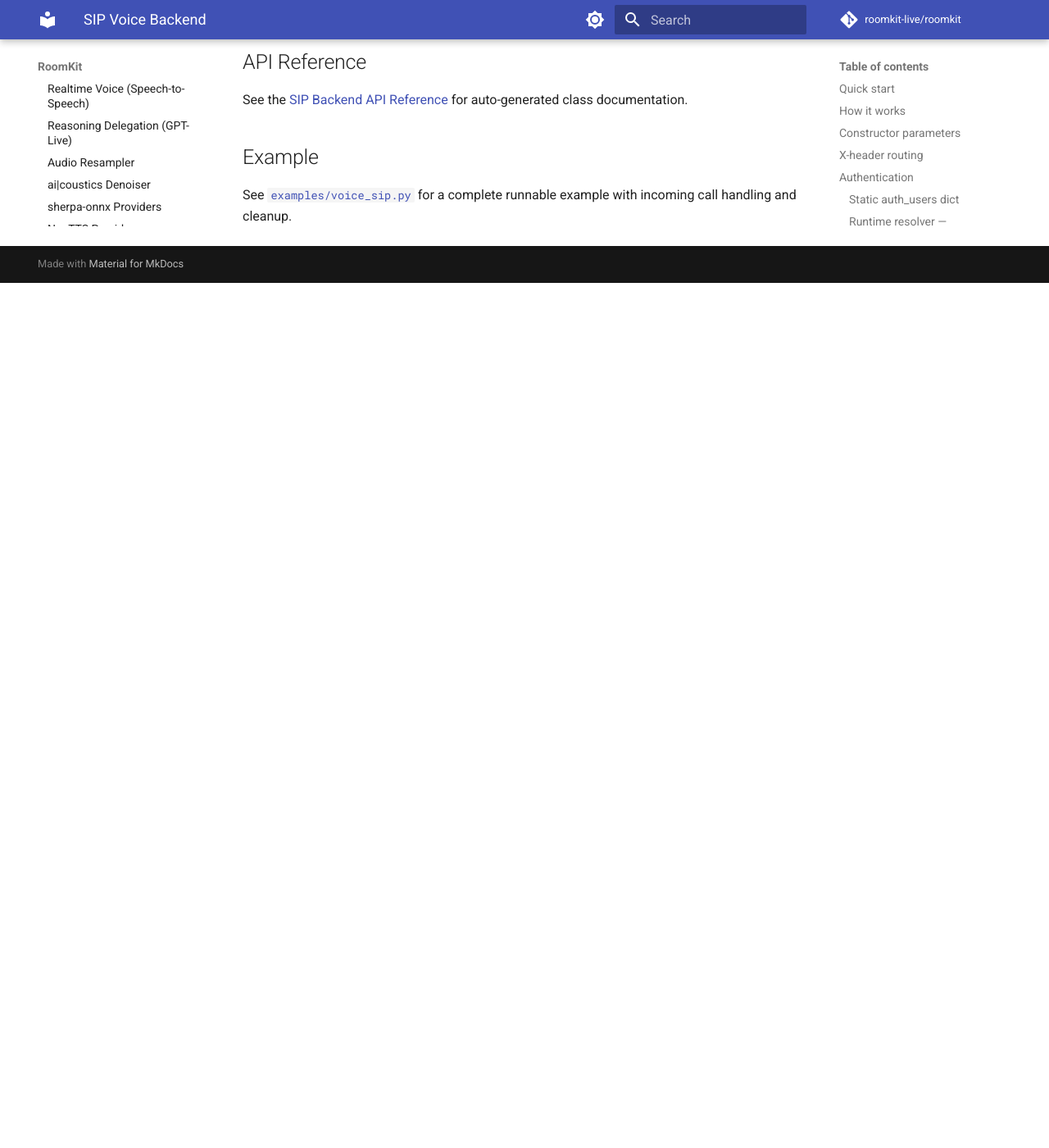
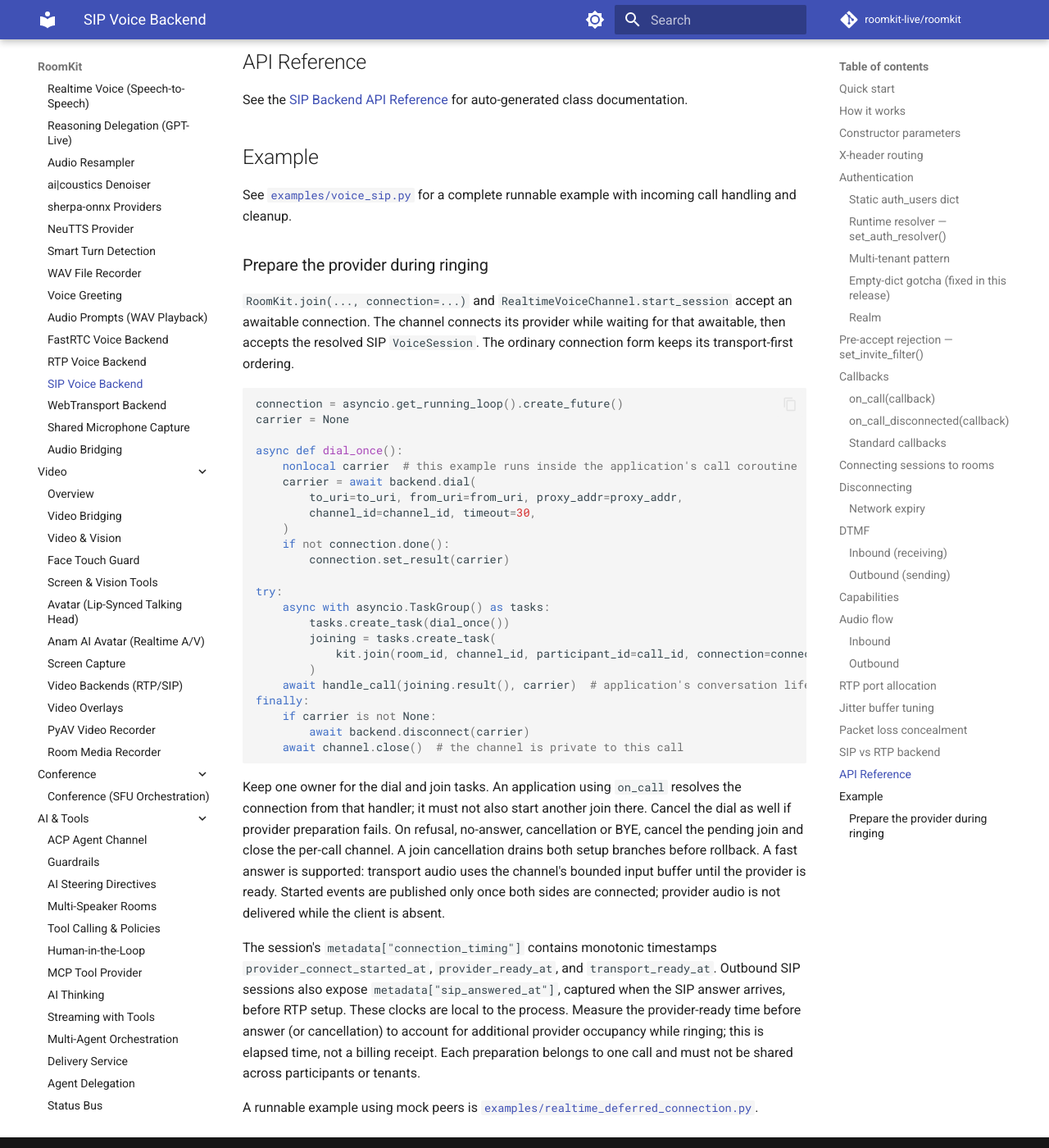
Before and after one commit to roomkit-live/roomkit-docs, an MkDocs documentation site: the page built from docs/guides/sip-backend.md, in a window 1280 px wide and 1400 px high, scrolled down 11832 px. Shown: the whole window at 82% size. Built offline with MkDocs 1.6.1 and Material for MkDocs 9.7.7, drawn with Linux system fonts in a browser that asks for light colours; comment, search, counter and statistics services are not loaded; before the commit the page ends 12177 px from its top, so only the background shows below that.

Commit message:
docs(sip): describe provider preparation during ringing

````diff
--- a/docs/guides/sip-backend.md
+++ b/docs/guides/sip-backend.md
@@ -440,3 +440,57 @@ See the [SIP Backend API Reference](../api/sip-backend.md) for auto-generated cl
 ## Example
 
 See [`examples/voice_sip.py`](https://github.com/roomkit-live/roomkit/blob/main/examples/voice_sip.py) for a complete runnable example with incoming call handling and cleanup.
+
+### Prepare the provider during ringing
+
+`RoomKit.join(..., connection=...)` and `RealtimeVoiceChannel.start_session`
+accept an awaitable connection. The channel connects its provider while waiting
+for that awaitable, then accepts the resolved SIP `VoiceSession`. The ordinary
+connection form keeps its transport-first ordering.
+
+```python
+connection = asyncio.get_running_loop().create_future()
+carrier = None
+
+async def dial_once():
+    nonlocal carrier  # this example runs inside the application's call coroutine
+    carrier = await backend.dial(
+        to_uri=to_uri, from_uri=from_uri, proxy_addr=proxy_addr,
+        channel_id=channel_id, timeout=30,
+    )
+    if not connection.done():
+        connection.set_result(carrier)
+
+try:
+    async with asyncio.TaskGroup() as tasks:
+        tasks.create_task(dial_once())
+        joining = tasks.create_task(
+            kit.join(room_id, channel_id, participant_id=call_id, connection=connection)
+        )
+    await handle_call(joining.result(), carrier)  # application's conversation lifetime
+finally:
+    if carrier is not None:
+        await backend.disconnect(carrier)
+    await channel.close()  # the channel is private to this call
+```
+
+Keep one owner for the dial and join tasks. An application using `on_call`
+resolves the connection from that handler; it must not also start another join
+there. Cancel the dial as well if provider preparation fails. On refusal,
+no-answer, cancellation or BYE, cancel the pending join and close the per-call
+channel. A join cancellation drains both setup branches before rollback. A fast
+answer is supported: transport audio uses the channel's bounded input buffer
+until the provider is ready. Started events are published only once both sides
+are connected; provider audio is not delivered while the client is absent.
+
+The session's `metadata["connection_timing"]` contains monotonic timestamps
+`provider_connect_started_at`, `provider_ready_at`, and `transport_ready_at`.
+Outbound SIP sessions also expose `metadata["sip_answered_at"]`, captured when
+the SIP answer arrives, before RTP setup. These clocks are local to the process.
+Measure the provider-ready time before answer (or cancellation) to account for
+additional provider occupancy while ringing; this is elapsed time, not a billing
+receipt. Each preparation belongs to one call and must not be shared across
+participants or tenants.
+
+A runnable example using mock peers is
+[`examples/realtime_deferred_connection.py`](https://github.com/roomkit-live/roomkit/blob/main/examples/realtime_deferred_connection.py).
````
